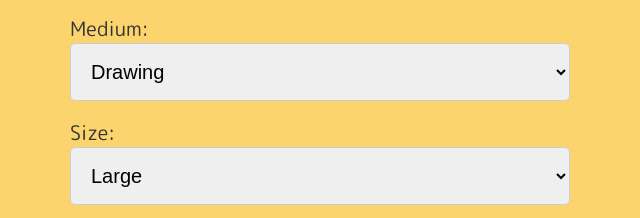
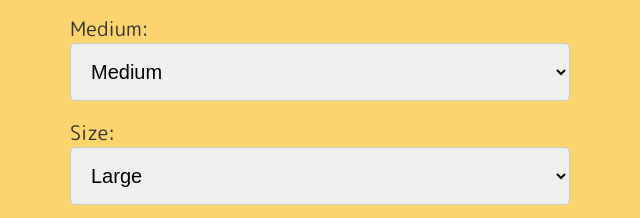
Before and after one commit to rohankewal/ai-image-gen, a website: page public/index.html in a window 1280 px wide. Shown: the part 259-477 px from the top of the page, 320-960 px from the left. Drawn offline with Linux system fonts and the light colour scheme.

Commit message:
added disabled select for medium

```diff
--- a/public/index.html
+++ b/public/index.html
@@ -43,6 +43,7 @@
           <div class="form-control">
             <label for="medium">Medium:</label>
             <select name="medium" id="medium">
+              <option disabled selected>Medium</option>
               <option value="drawing">Drawing</option>
               <option value="oil">Oil</option>
               <option value="pastel">Pastel</option>
```
